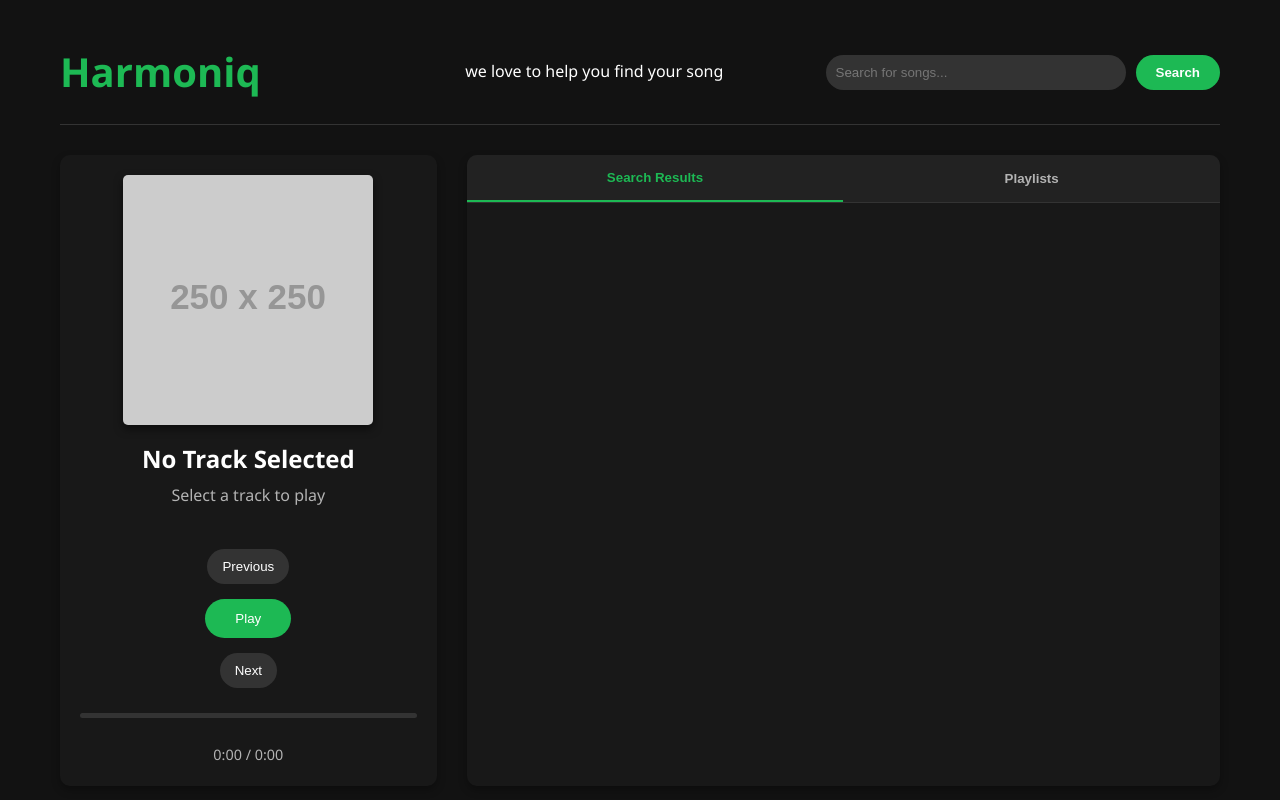
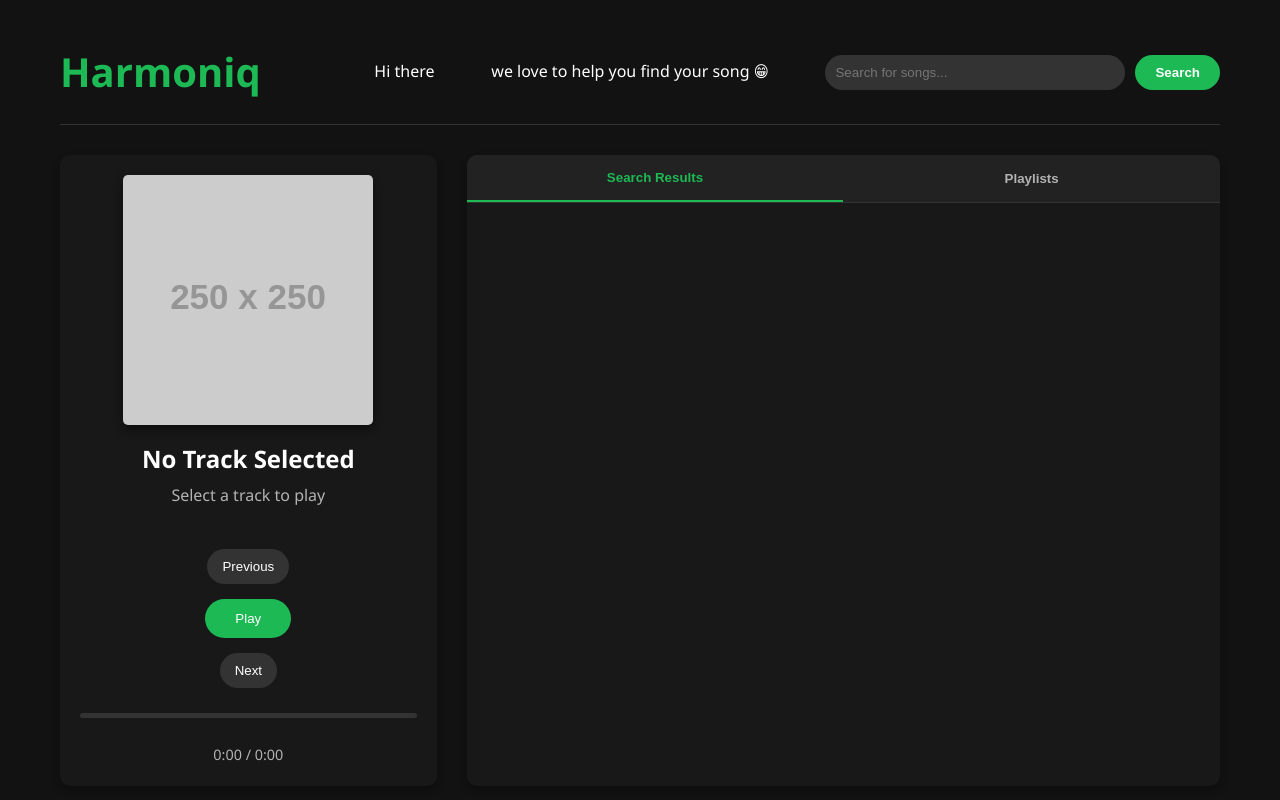
Before and after one commit to wesleynjerenga/harmoniq-1, a plain HTML site: page harmoniq/index.html in a window 1280 px wide. Drawn offline with Linux system fonts and the light colour scheme; placeholder pictures from the web are drawn by us.

Commit message:
updated p'

```diff
--- a/harmoniq/index.html
+++ b/harmoniq/index.html
@@ -10,7 +10,8 @@
     <div class="container">
         <header>
             <h1>Harmoniq</h1><br><br>
-            <p> we love to help you find your song</p>
+            <p>Hi there  </p>
+            <p> we love to help you find your song 😁</p>
             <div class="search-container">
                 <input type="text" id="search-input" placeholder="Search for songs...">
                 <button id="search-button">Search</button>
```
